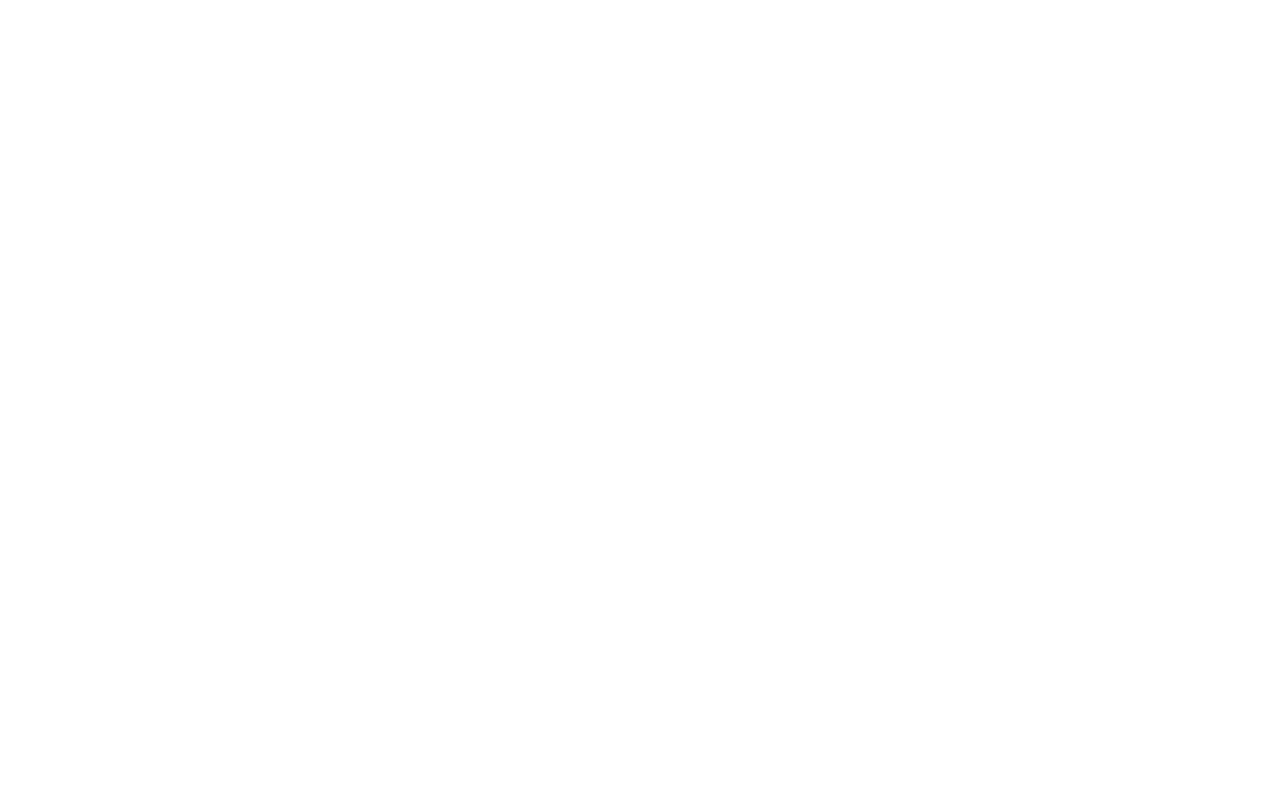
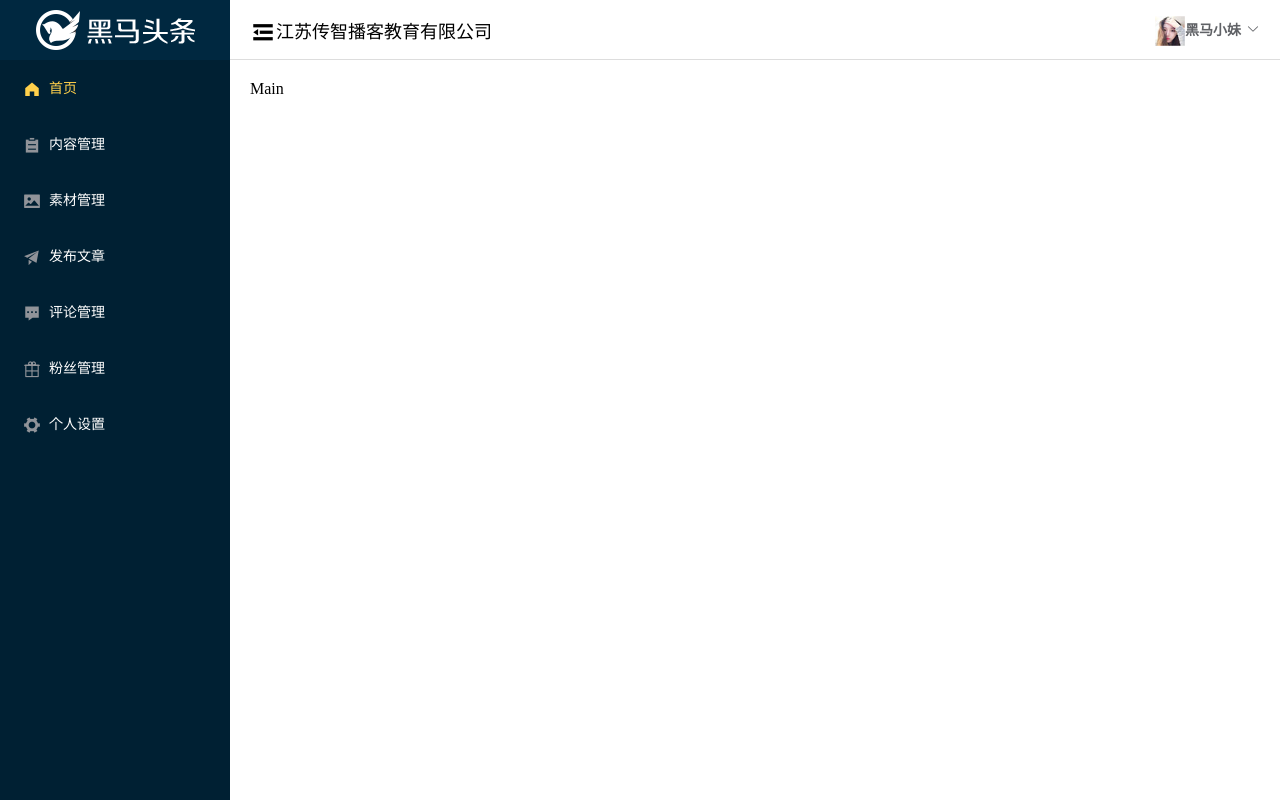
Before and after one commit to VitoZH/BH-Headline, a Vue app: page /#/ in a window 1280 px wide. Built offline with nearby package versions, Linux system fonts and the light colour scheme.

Commit message:
首页布局完成

```diff
--- a/src/App.vue
+++ b/src/App.vue
@@ -5,7 +5,6 @@
 </template>
 
 <script>
-
 export default {
   name: 'app',
   components: {
--- a/src/router/index.js
+++ b/src/router/index.js
@@ -3,13 +3,15 @@
 // 引入vue-router模块
 import VueRouter from 'vue-router'
 import Login from '@/views/login'
+import Home from '@/views/home'
 // 注册
 Vue.use(VueRouter)
 // 初始化
 const router = new VueRouter({
   // 配置路由规则
   routes: [
-    { name: 'login', path: '/login', component: Login }
+    { name: 'login', path: '/login', component: Login },
+    { name: 'home', path: '/', component: Home }
   ]
 })
 // 导出
--- /dev/null
+++ b/src/views/home/index.vue
@@ -0,0 +1,118 @@
+<template>
+  <el-container class="home-container">
+    <el-aside class="my-aside" :width="collapse?'5%':'230px'">
+      <div class="logo" :class="{close:collapse}">
+      </div>
+      <el-menu
+        default-active="1"
+        class="el-menu-vertical-demo"
+        background-color="#002033"
+        text-color="#fff"
+        active-text-color="#ffd04b"
+        :collapse="collapse"
+        :collapse-transition="false"
+        style="border-right:none"
+      >
+        <el-menu-item index="1">
+          <i class="el-icon-s-home"></i>
+          <span slot="title">首页</span>
+        </el-menu-item>
+        <el-menu-item index="2">
+          <i class="el-icon-s-order"></i>
+          <span slot="title">内容管理</span>
+        </el-menu-item>
+        <el-menu-item index="3">
+          <i class="el-icon-picture"></i>
+          <span slot="title">素材管理</span>
+        </el-menu-item>
+        <el-menu-item index="4">
+          <i class="el-icon-s-promotion"></i>
+          <span slot="title">发布文章</span>
+        </el-menu-item>
+        <el-menu-item index="5">
+          <i class="el-icon-s-comment"></i>
+          <span slot="title">评论管理</span>
+        </el-menu-item>
+        <el-menu-item index="6">
+          <i class="el-icon-present"></i>
+          <span slot="title">粉丝管理</span>
+        </el-menu-item>
+        <el-menu-item index="7">
+          <i class="el-icon-s-tools"></i>
+          <span slot="title">个人设置</span>
+        </el-menu-item>
+      </el-menu>
+    </el-aside>
+    <el-container>
+      <el-header class="my-header">
+        <span class="el-icon-s-fold" @click="toggleManu"></span>
+        <span class="text">江苏传智播客教育有限公司</span>
+        <el-dropdown style="float:right">
+          <span class="el-dropdown-link">
+            <img style="vertical-align:middle" width="30" height="30" src="../../assets/images/avatar.jpg" alt="">
+            <b style="vertical-align:middle">黑马小妹</b>
+            <i class="el-icon-arrow-down el-icon--right"></i>
+          </span>
+          <el-dropdown-menu slot="dropdown">
+            <el-dropdown-item>
+              <i class="el-icon-user-solid"></i>个人设置
+            </el-dropdown-item>
+            <el-dropdown-item>
+              <i class="el-icon-switch-button"></i>退出登录
+            </el-dropdown-item>
+          </el-dropdown-menu>
+        </el-dropdown>
+      </el-header>
+      <el-main>Main</el-main>
+    </el-container>
+  </el-container>
+</template>
+
+<script>
+export default {
+  data () {
+    return {
+      collapse: false
+    }
+  },
+  methods: {
+    toggleManu () {
+      this.collapse = !this.collapse
+    }
+  }
+}
+</script>
+
+<style lang="less">
+.home-container {
+  position: absolute;
+  left: 0;
+  top: 0;
+  width: 100%;
+  height: 100%;
+  .my-aside {
+    background: #002033;
+    .logo {
+      height: 60px;
+      text-align: center;
+      background: #002840 url('../../assets/images/logo_admin.png') no-repeat center;
+    }
+    .close{
+      background: url('../../assets/images/logo_admin_01.png') no-repeat center;
+      background-size: 36px auto;
+    }
+  }
+  .my-header {
+    border-bottom: 1px solid #ddd;
+    line-height: 60px;
+    font-size: 18px;
+    .el-icon-s-fold {
+      font-size: 26px;
+      vertical-align: middle;
+    }
+    .text {
+      vertical-align: middle;
+    }
+  }
+}
+</style>
```
Also changed, not shown: src/assets/images/logo_admin_01.png (added).
